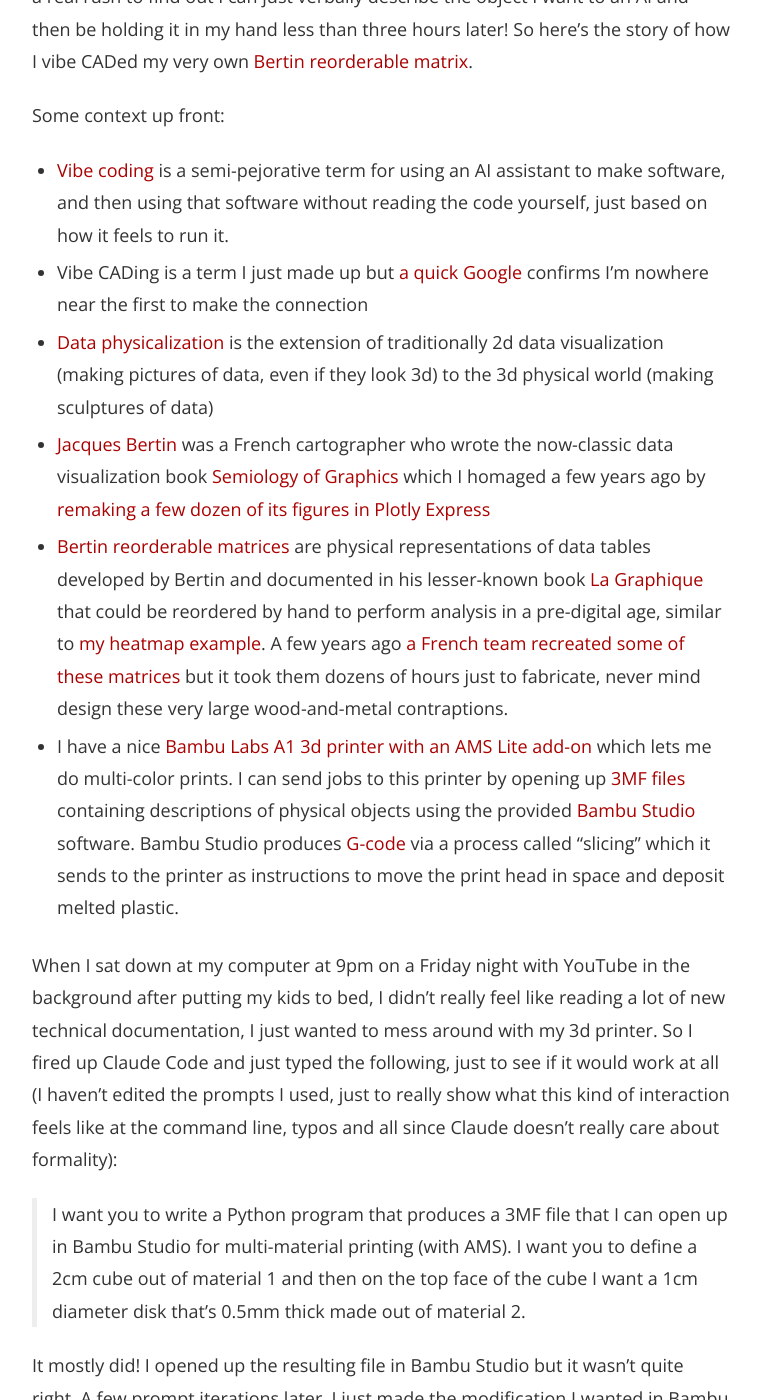
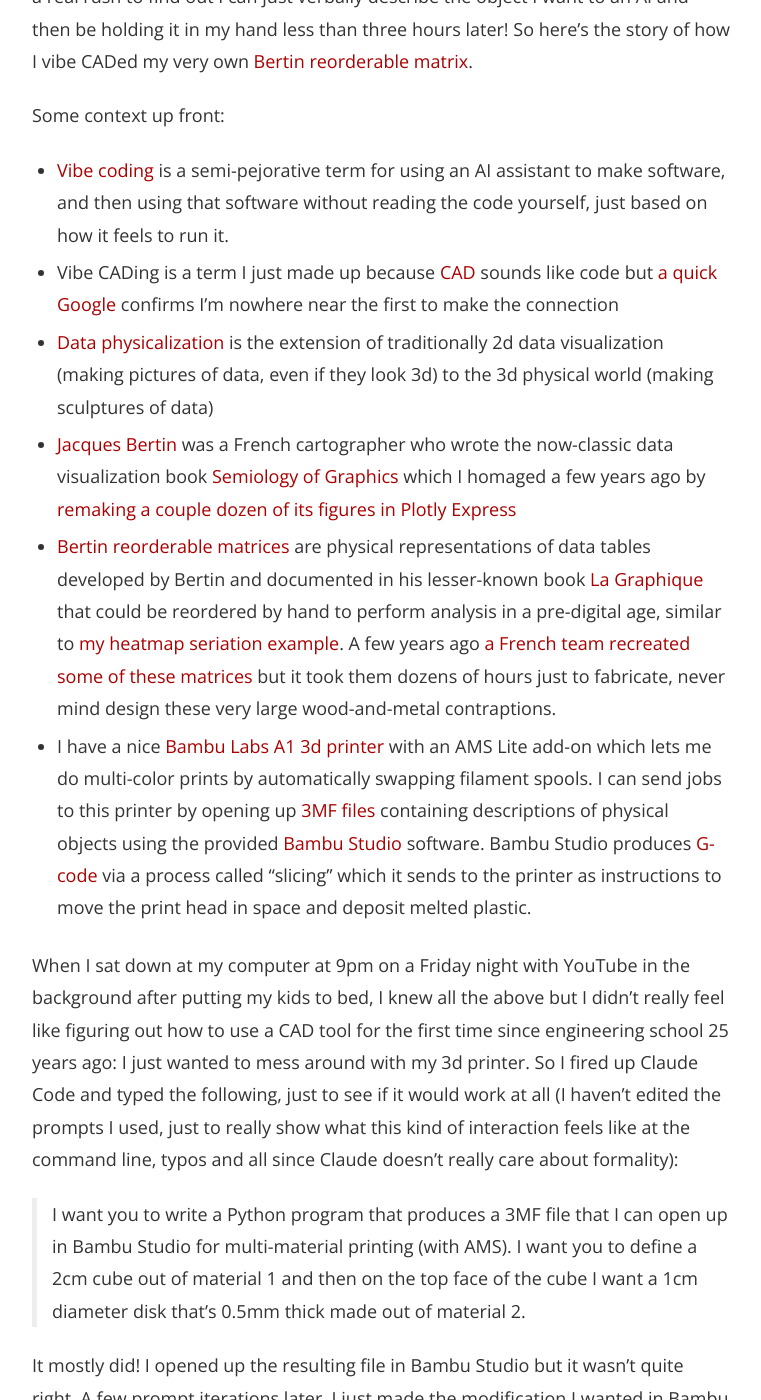
Before and after one commit to nicolaskruchten/nicolaskruchten.github.io, a Jekyll site: the page built from _posts/2025-11-30-vibe-cading-a-data-physicalization.md, in a window 1280 px wide and 1400 px high, scrolled down 744 px. Shown: the whole window, without its empty margins (258-1019 px from the left). Built offline with Jekyll 4.4.1, drawn with Linux system fonts in a browser that asks for light colours; some web fonts are replaced; some of the changed text lies outside the part shown.

Commit message:
bertin again

```diff
--- a/_posts/2025-11-30-vibe-cading-a-data-physicalization.md
+++ b/_posts/2025-11-30-vibe-cading-a-data-physicalization.md
@@ -15,13 +15,13 @@
 Some context up front:
 
 - [Vibe coding](https://en.wikipedia.org/wiki/Vibe_coding) is a semi-pejorative term for using an AI assistant to make software, and then using that software without reading the code yourself, just based on how it feels to run it.
-- Vibe CADing is a term I just made up but [a quick Google](https://www.google.com/search?q=vibe+cad) confirms I'm nowhere near the first to make the connection
+- Vibe CADing is a term I just made up because [CAD](https://en.wikipedia.org/wiki/Computer-aided_design) sounds like code but [a quick Google](https://www.google.com/search?q=vibe+cad) confirms I'm nowhere near the first to make the connection
 - [Data physicalization](https://dataphys.org/wiki/) is the extension of traditionally 2d data visualization (making pictures of data, even if they look 3d) to the 3d physical world (making sculptures of data)
-- [Jacques Bertin](https://en.wikipedia.org/wiki/Jacques_Bertin) was a French cartographer who wrote the now-classic data visualization book [Semiology of Graphics](https://books.google.ca/books/about/Semiology_of_Graphics.html?id=X5caQwAACAAJ&source=kp_book_description&redir_esc=y) which I homaged a few years ago by [remaking a few dozen of its figures in Plotly Express](https://nicolas.kruchten.com/semiology_of_graphics/)
-- [Bertin reorderable matrices](https://dataphys.org/list/bertins-reorderable-matrices/) are physical representations of data tables developed by Bertin and documented in his lesser-known book [La Graphique](http://www.zones-sensibles.org/jacques-bertin-la-graphique-et-le-traitement-graphique-de-linformation/) that could be reordered by hand to perform analysis in a pre-digital age, similar to [my heatmap example](https://nicolas.kruchten.com/content/2018/02/seriation/). A few years ago [a French team recreated some of these matrices](https://www.aviz.fr/diyMatrix/) but it took them dozens of hours just to fabricate, never mind design these very large wood-and-metal contraptions.
-- I have a nice [Bambu Labs A1 3d printer with an AMS Lite add-on](https://ca.store.bambulab.com/products/a1) which lets me do multi-color prints. I can send jobs to this printer by opening up [3MF files](https://en.wikipedia.org/wiki/3D_Manufacturing_Format) containing descriptions of physical objects using the provided [Bambu Studio](https://bambulab.com/en/download/studio) software. Bambu Studio produces [G-code](https://en.wikipedia.org/wiki/G-code) via a process called "slicing" which it sends to the printer as instructions to move the print head in space and deposit melted plastic.
+- [Jacques Bertin](https://en.wikipedia.org/wiki/Jacques_Bertin) was a French cartographer who wrote the now-classic data visualization book [Semiology of Graphics](https://books.google.ca/books/about/Semiology_of_Graphics.html?id=X5caQwAACAAJ&source=kp_book_description&redir_esc=y) which I homaged a few years ago by [remaking a couple dozen of its figures in Plotly Express](https://nicolas.kruchten.com/semiology_of_graphics/)
+- [Bertin reorderable matrices](https://dataphys.org/list/bertins-reorderable-matrices/) are physical representations of data tables developed by Bertin and documented in his lesser-known book [La Graphique](http://www.zones-sensibles.org/jacques-bertin-la-graphique-et-le-traitement-graphique-de-linformation/) that could be reordered by hand to perform analysis in a pre-digital age, similar to [my heatmap seriation example](https://nicolas.kruchten.com/content/2018/02/seriation/). A few years ago [a French team recreated some of these matrices](https://www.aviz.fr/diyMatrix/) but it took them dozens of hours just to fabricate, never mind design these very large wood-and-metal contraptions.
+- I have a nice [Bambu Labs A1 3d printer](https://ca.store.bambulab.com/products/a1) with an AMS Lite add-on which lets me do multi-color prints by automatically swapping filament spools. I can send jobs to this printer by opening up [3MF files](https://en.wikipedia.org/wiki/3D_Manufacturing_Format) containing descriptions of physical objects using the provided [Bambu Studio](https://bambulab.com/en/download/studio) software. Bambu Studio produces [G-code](https://en.wikipedia.org/wiki/G-code) via a process called "slicing" which it sends to the printer as instructions to move the print head in space and deposit melted plastic.
 
-When I sat down at my computer at 9pm on a Friday night with YouTube in the background after putting my kids to bed, I didn't really feel like reading a lot of new technical documentation, I just wanted to mess around with my 3d printer. So I fired up Claude Code and just typed the following, just to see if it would work at all (I haven't edited the prompts I used, just to really show what this kind of interaction feels like at the command line, typos and all since Claude doesn't really care about formality):
+When I sat down at my computer at 9pm on a Friday night with YouTube in the background after putting my kids to bed, I knew all the above but I didn't really feel like figuring out how to use a CAD tool for the first time since engineering school 25 years ago: I just wanted to mess around with my 3d printer. So I fired up Claude Code and typed the following, just to see if it would work at all (I haven't edited the prompts I used, just to really show what this kind of interaction feels like at the command line, typos and all since Claude doesn't really care about formality):
 
 > I want you to write a Python program that produces a 3MF file that I can open up in Bambu Studio for multi-material printing (with AMS). I want you to define a 2cm cube out of material 1 and then on the top face of the cube I want a 1cm diameter disk that's 0.5mm thick made out of material 2.
 
```
Also changed, not shown: other parts of _posts/2025-11-30-vibe-cading-a-data-physicalization.md (+1 -1 lines).
